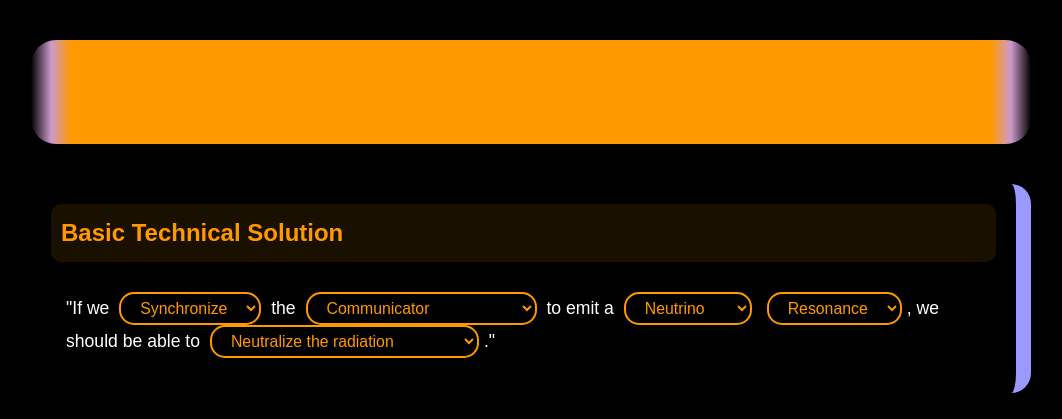
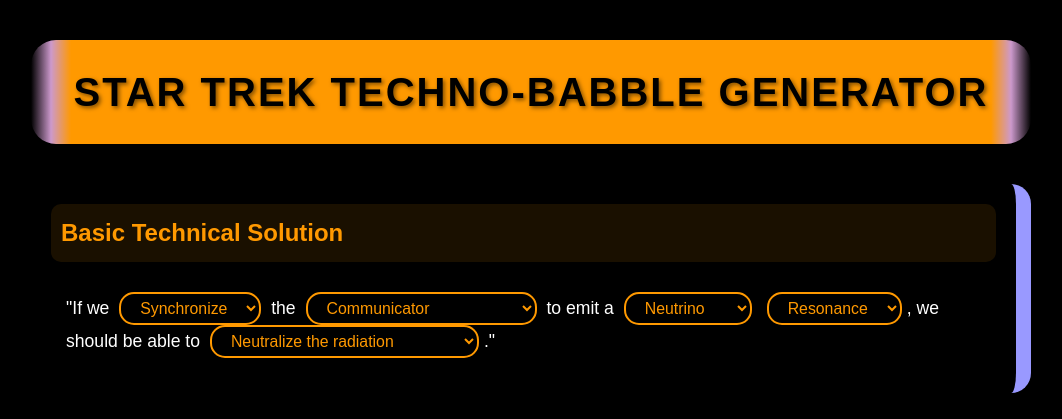
Before and after one commit to dpaq7/techno_babble, a Flask app: page / in a window 1280 px wide. Shown: the top 419 px of the page, without its empty margins (109-1171 px from the left). Run offline with Flask 3, Linux system fonts and the light colour scheme; some web fonts are replaced.

Commit message:
Updated title text color and styling for better visibility

```diff
--- a/static/css/style.css
+++ b/static/css/style.css
@@ -33,7 +33,7 @@
 /* LCARS Header Bar */
 h1 {
     text-align: center;
-    color: var(--lcars-orange);
+    color: var(--lcars-black);
     margin: 0 0 40px 0;
     font-size: 2.5em;
     padding: 20px;
@@ -48,6 +48,8 @@
     border-radius: 25px;
     text-transform: uppercase;
     letter-spacing: 2px;
+    text-shadow: 2px 2px 4px rgba(0, 0, 0, 0.5);
+    font-weight: bold;
 }
 
 .scenario-container {
```
